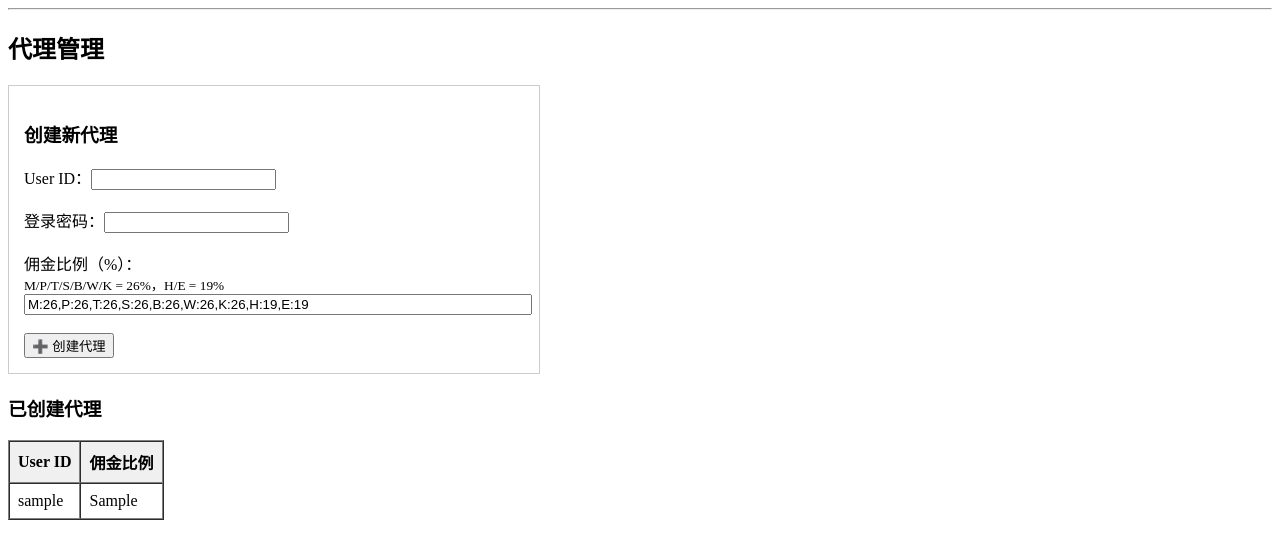
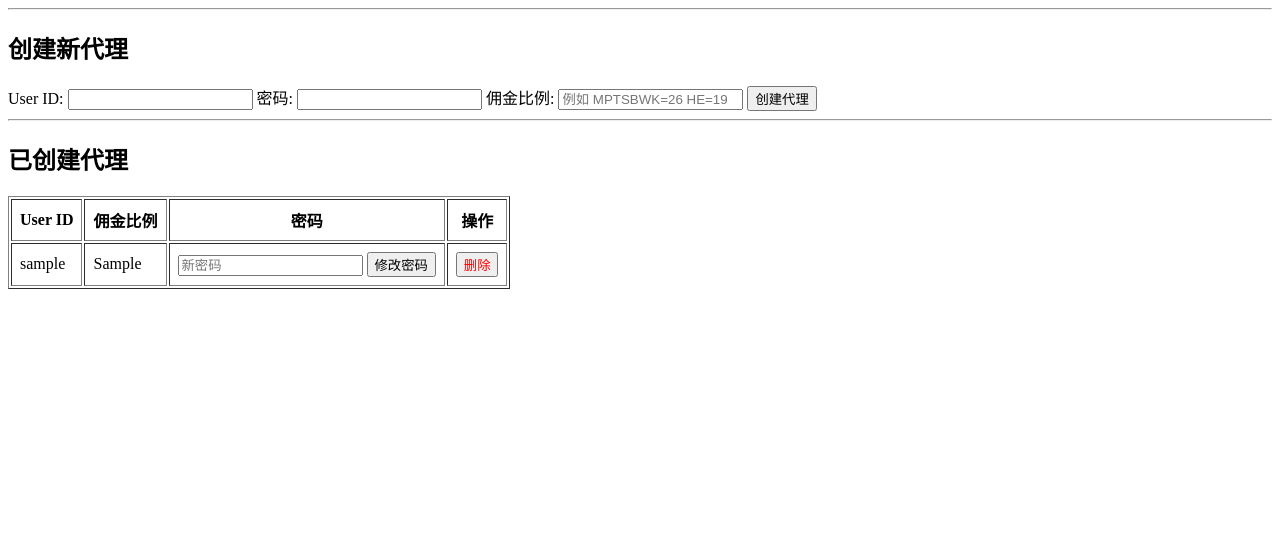
Before and after one commit to boonjun123654/4D_system, a Flask app: page /admin/agents in a window 1280 px wide. Shown: the part 32-591 px from the top of the page. Run offline with Flask 3, Linux system fonts and the light colour scheme; tables that the repository leaves empty hold one stand-in row (values such as "Sample post").

Commit message:
Update manage_agents.html

```diff
--- a/templates/manage_agents.html
+++ b/templates/manage_agents.html
@@ -1,31 +1,39 @@
 {% extends "layout.html" %}
 {% block content %}
 
-<h2>代理管理</h2>
-
-<!-- 创建代理表单 -->
-<form method="POST" action="/admin/agents" style="margin-bottom: 20px; border: 1px solid #ccc; padding: 15px; width: 100%; max-width: 500px;">
-    <h3>创建新代理</h3>
-    <label>User ID：<input type="text" name="username" required></label><br><br>
-    <label>登录密码：<input type="password" name="password" required></label><br><br>
-    <label>佣金比例（%）：<br>
-        <small>M/P/T/S/B/W/K = 26%，H/E = 19%</small><br>
-        <input type="text" name="commission" value="M:26,P:26,T:26,S:26,B:26,W:26,K:26,H:19,E:19" required style="width: 100%;">
-    </label><br><br>
-    <button type="submit">➕ 创建代理</button>
+<h2>创建新代理</h2>
+<form method="post" action="/admin/agents">
+    <label>User ID: <input type="text" name="username"></label>
+    <label>密码: <input type="text" name="password"></label>
+    <label>佣金比例: <input type="text" name="commission" placeholder="例如 MPTSBWK=26 HE=19"></label>
+    <button type="submit">创建代理</button>
 </form>
 
-<!-- 已创建代理列表 -->
-<h3>已创建代理</h3>
-<table border="1" cellpadding="8" cellspacing="0">
-    <tr style="background:#f0f0f0;">
+<hr>
+
+<h2>已创建代理</h2>
+<table border="1" cellpadding="8">
+    <tr>
         <th>User ID</th>
         <th>佣金比例</th>
+        <th>密码</th>
+        <th>操作</th>
     </tr>
     {% for agent in agents %}
     <tr>
         <td>{{ agent.username }}</td>
         <td>{{ agent.commission }}</td>
+        <td>
+            <form method="post" action="/admin/agents/{{ agent.id }}/update_password" style="display:inline;">
+                <input type="text" name="new_password" placeholder="新密码">
+                <button type="submit">修改密码</button>
+            </form>
+        </td>
+        <td>
+            <form method="post" action="/admin/agents/{{ agent.id }}/delete" onsubmit="return confirm('确认删除此代理？');" style="display:inline;">
+                <button type="submit" style="color:red;">删除</button>
+            </form>
+        </td>
     </tr>
     {% endfor %}
 </table>
```
